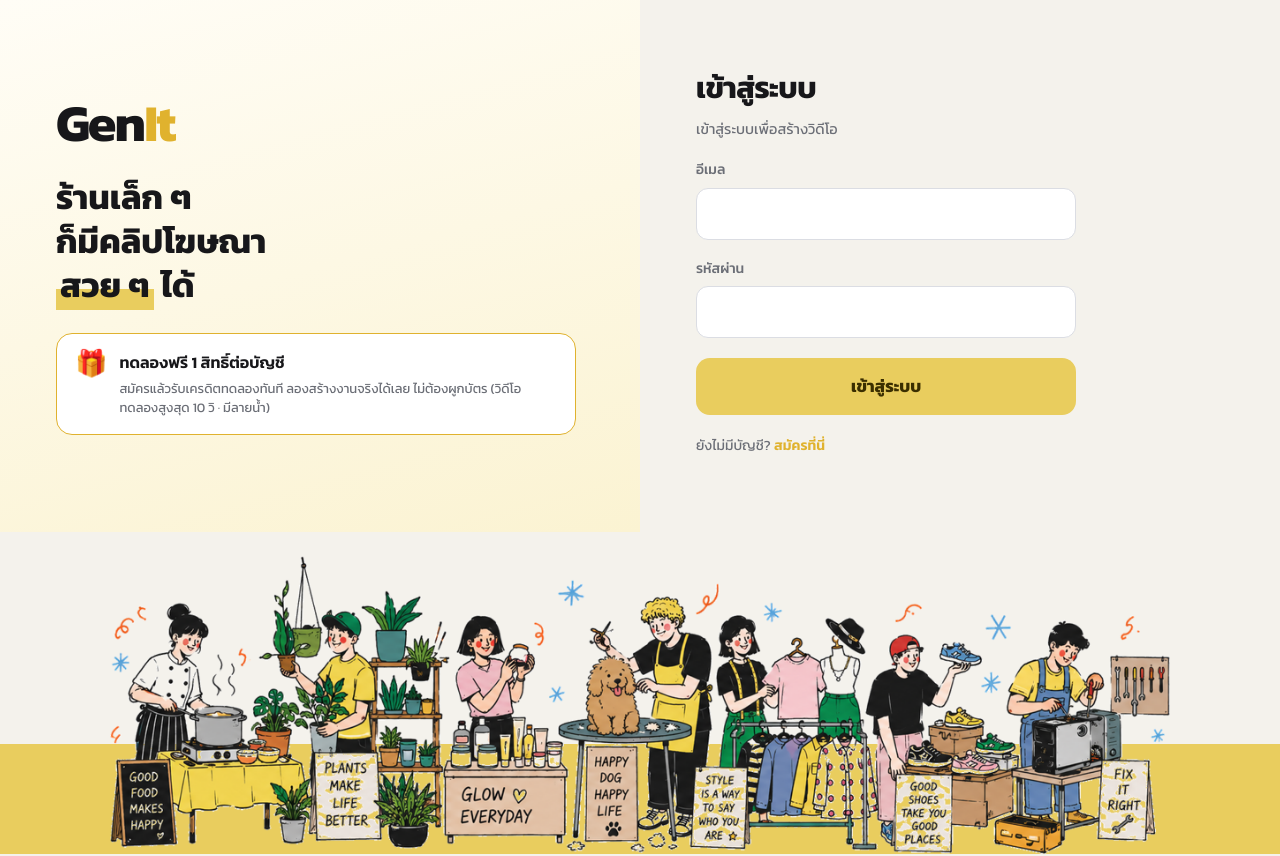
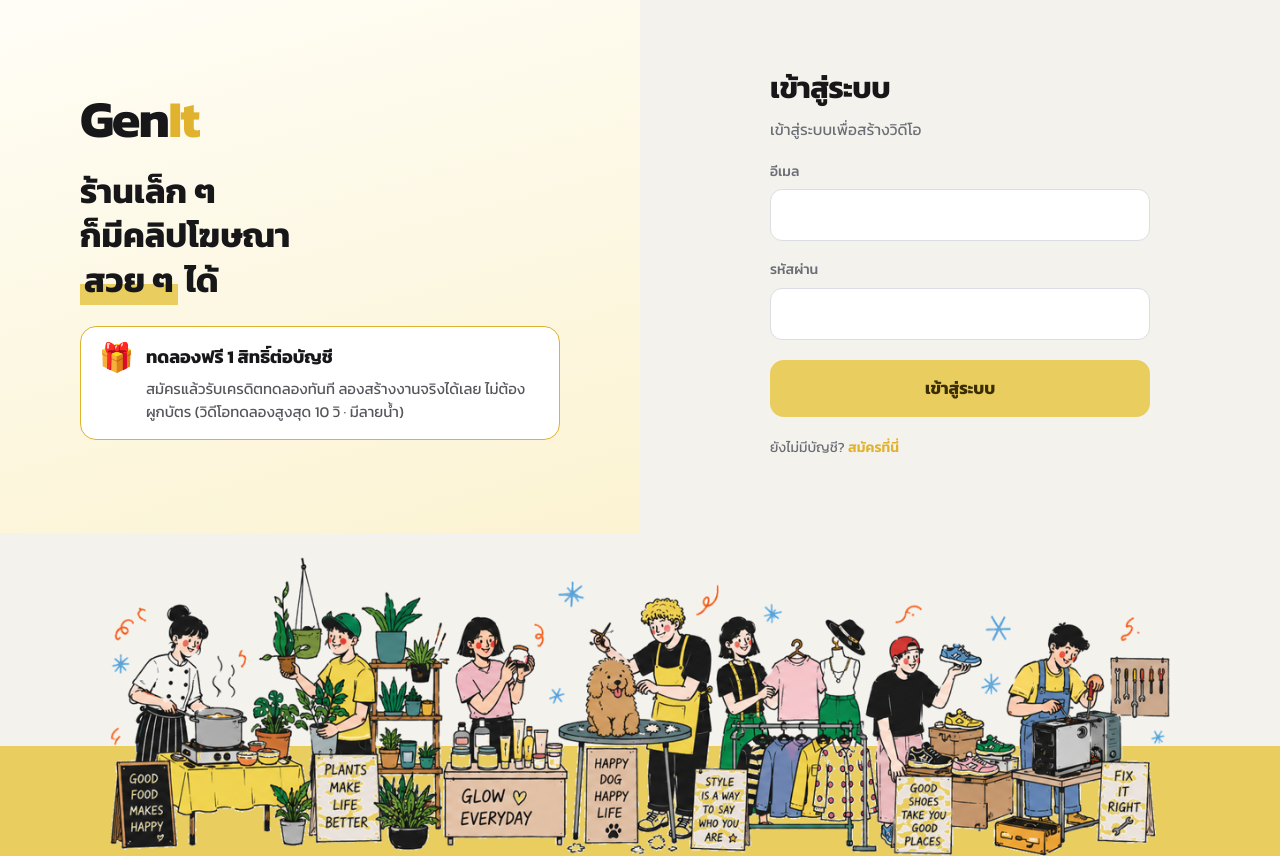
Before and after one commit to chatri1042/genit-app, a Next.js app: page /login in a window 1280 px wide. Built offline with nearby package versions, Linux system fonts and the light colour scheme; no server answers.

Commit message:
Add files via upload

```diff
--- a/app/(app)/brands/page.tsx
+++ b/app/(app)/brands/page.tsx
@@ -40,7 +40,7 @@ export default async function BrandsPage() {
           )}
         </div>
       </div>
-      <PageChar name="fashion" side="right" width={380} />
+      <PageChar name="fashion" side="right" width={260} />
     </>
   );
 }
--- a/app/(app)/generate/page.tsx
+++ b/app/(app)/generate/page.tsx
@@ -14,7 +14,7 @@ export default async function GeneratePage() {
       <h1>บรีฟงานใหม่</h1>
       <p className="muted">เลือกรูปแบบ อัพรูปสินค้า แล้วกรอกบรีฟ — ระบบจะบันทึกเป็นงานจริงในบัญชีคุณ</p>
       <GenerateForm brands={brands ?? []} />
-      <PageChar name="skate" side="left" width={340} />
+      <PageChar name="skate" side="left" width={260} />
     </>
   );
 }
--- a/app/(app)/history/page.tsx
+++ b/app/(app)/history/page.tsx
@@ -62,7 +62,7 @@ export default async function HistoryPage() {
       ) : (
         <div className="empty" style={{ marginTop: 20 }}>ยังไม่มีงาน — ไปที่ “สร้างวิดีโอ” เพื่อบันทึกงานแรก</div>
       )}
-      <PageChar name="repair" side="right" width={420} />
+      <PageChar name="repair" side="right" width={300} />
     </>
   );
 }
--- a/app/(app)/pricing/page.tsx
+++ b/app/(app)/pricing/page.tsx
@@ -45,7 +45,7 @@ export default async function PricingPage() {
         <div className="cg-item"><div className="cg-cr">1</div><div><div className="cg-t">ฟังเสียง / พรีวิวภาพ</div><div className="cg-s">ลองก่อนจ่ายค่าวิดีโอเต็ม</div></div></div>
       </div>
       <p className="muted" style={{ fontSize: 13, marginTop: 18 }}>* ปุ่มซื้อยังเป็นตัวอย่าง — ระบบชำระเงิน (PromptPay/บัตร) จะต่อในเฟสถัดไป</p>
-      <PageChar name="plant" side="right" width={400} />
+      <PageChar name="plant" side="right" width={240} />
     </>
   );
 }
--- a/app/globals.css
+++ b/app/globals.css
@@ -242,19 +242,20 @@ input[type=color] { width: 46px; height: 36px; padding: 0; border: 1px solid var
 /* ===== หน้า login / สมัคร (ดีไซน์ใหม่ + ภาพประกอบ) ===== */
 .auth { min-height: 100vh; display: flex; flex-direction: column; }
 .auth-top { flex: 1; display: grid; grid-template-columns: 1fr 1fr; }
-.auth-left { background: linear-gradient(165deg, #FFFDF6 0%, #FBF3D2 100%); padding: 60px 56px; display: flex; flex-direction: column; justify-content: center; gap: 26px; }
+.auth-left { background: linear-gradient(165deg, #FFFDF6 0%, #FBF3D2 100%); padding: 60px; display: flex; align-items: center; justify-content: center; }
+.auth-in { width: 100%; max-width: 480px; display: flex; flex-direction: column; gap: 24px; }
 .auth-left .logo { font-size: 52px; font-weight: 800; letter-spacing: -2px; line-height: 1; }
 .auth-left .logo b { color: var(--yellow-deep); }
 .auth-lead { font-size: 34px; font-weight: 700; line-height: 1.3; }
 .auth-lead em { font-style: normal; background: linear-gradient(transparent 58%, var(--yellow) 58%); padding: 0 4px; }
 .auth-trial { background: #fff; border: 1.5px solid var(--yellow-deep); border-radius: 16px; padding: 16px 18px; display: flex; gap: 12px; align-items: flex-start; max-width: 520px; }
-.auth-trial .ic { font-size: 26px; line-height: 1; }
-.auth-trial .tt { font-weight: 600; font-size: 16px; }
-.auth-trial .td { font-size: 13px; color: var(--muted); margin-top: 3px; line-height: 1.5; }
-.auth-right { padding: 60px 56px; display: flex; flex-direction: column; justify-content: center; }
+.auth-trial .ic { font-size: 28px; line-height: 1; }
+.auth-trial .tt { font-weight: 700; font-size: 18px; }
+.auth-trial .td { font-size: 15px; color: #55565b; margin-top: 5px; line-height: 1.55; }
+.auth-right { padding: 60px; display: flex; flex-direction: column; align-items: center; justify-content: center; }
 .auth-right .inner { width: 100%; max-width: 380px; }
 .auth-right h1 { font-size: 30px; font-weight: 700; }
-.auth-right .sub { color: var(--muted); font-size: 14.5px; margin-top: 6px; margin-bottom: 8px; }
+.auth-right .sub { color: var(--muted); font-size: 15.5px; margin-top: 6px; margin-bottom: 8px; }
 /* แถบเหลืองล่างสุด + ภาพประกอบใหญ่อยู่กลาง */
 .auth-band { position: relative; display: flex; justify-content: center; align-items: flex-end; padding-top: 24px; }
 .auth-band::after { content: ""; position: absolute; left: 0; right: 0; bottom: 0; height: 110px; background: var(--yellow); z-index: 0; }
--- a/app/login/page.tsx
+++ b/app/login/page.tsx
@@ -36,6 +36,7 @@ export default function LoginPage() {
     <main className="auth">
       <div className="auth-top">
         <div className="auth-left">
+          <div className="auth-in">
             <div className="logo">Gen<b>It</b></div>
             <div className="auth-lead">ร้านเล็ก ๆ<br />ก็มีคลิปโฆษณา<br /><em>สวย ๆ</em> ได้</div>
             <div className="auth-trial">
@@ -43,6 +44,7 @@ export default function LoginPage() {
               <div>
                 <div className="tt">ทดลองฟรี 1 สิทธิ์ต่อบัญชี</div>
                 <div className="td">สมัครแล้วรับเครดิตทดลองทันที ลองสร้างงานจริงได้เลย ไม่ต้องผูกบัตร (วิดีโอทดลองสูงสุด 10 วิ · มีลายน้ำ)</div>
+              </div>
             </div>
           </div>
         </div>
```
Lines whose indentation alone changed are shown as unchanged.
